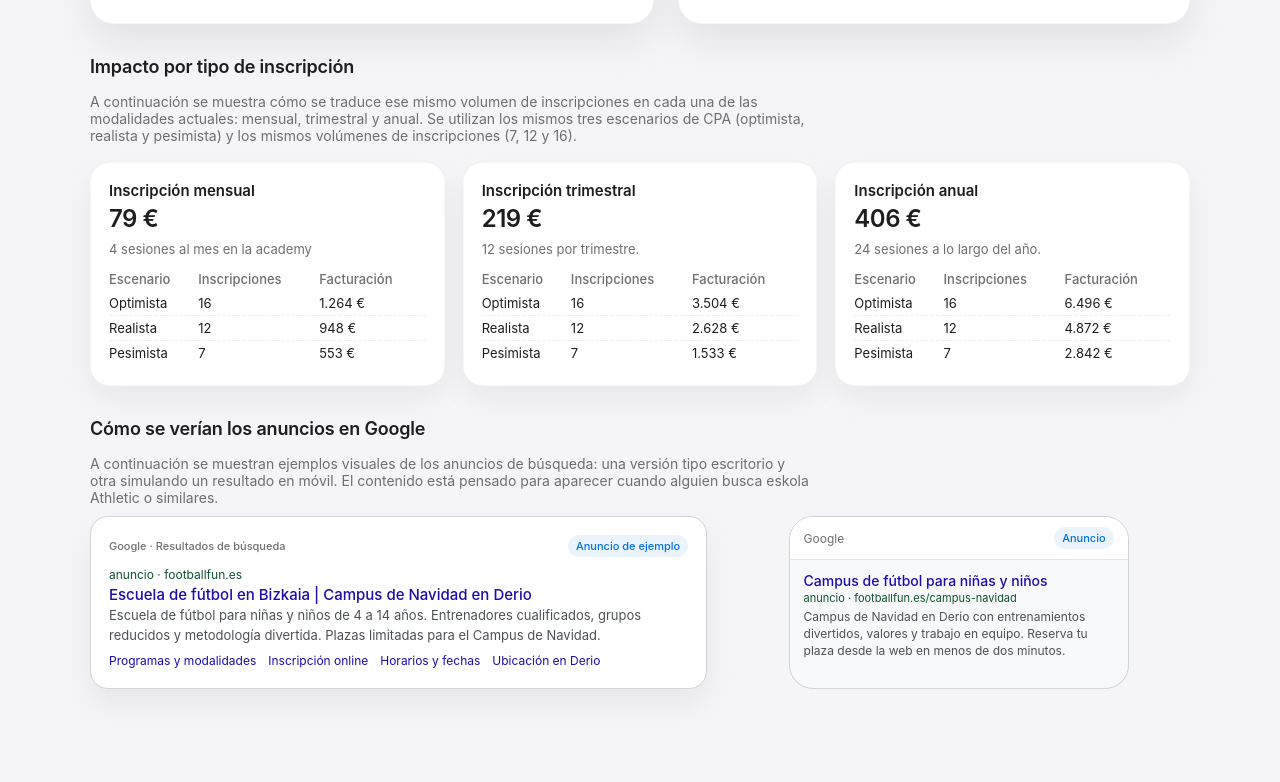
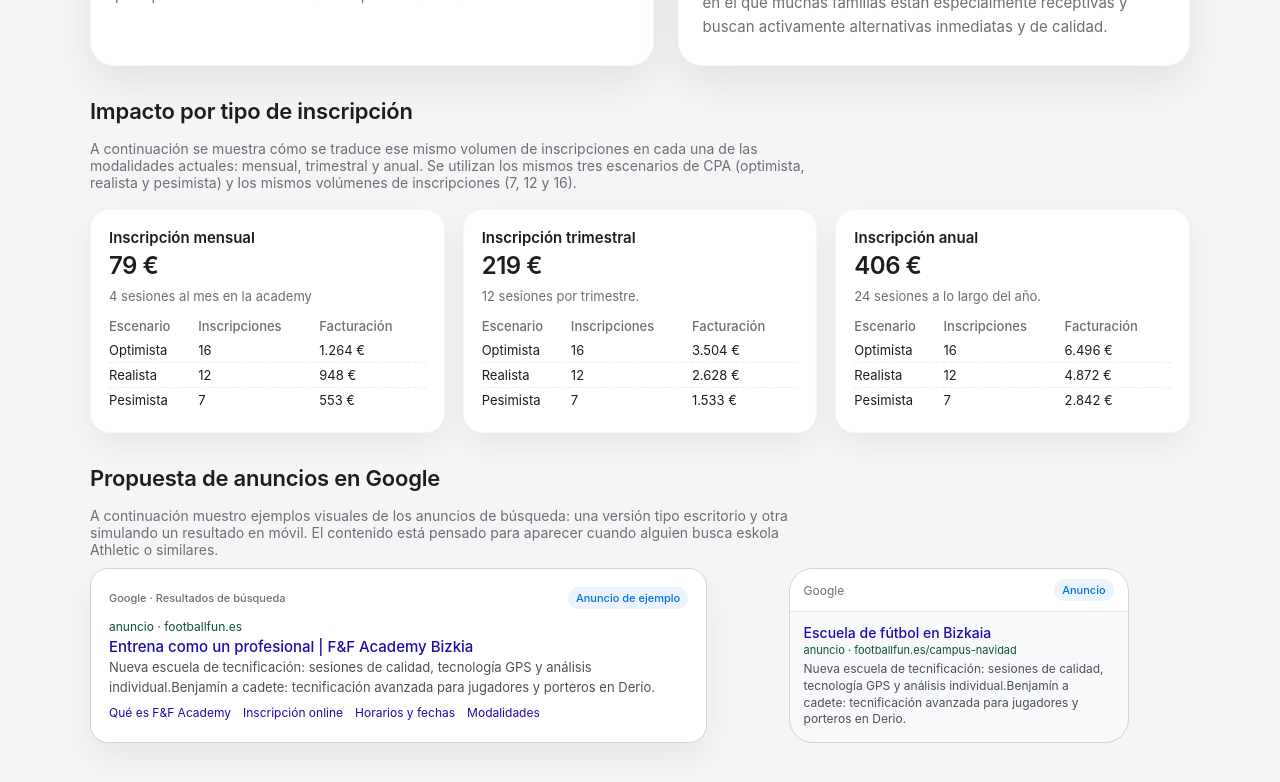
Before and after one commit to jmateos0003/googleads, a plain HTML site: page index.html in a window 1280 px wide. Shown: the part 634-1416 px from the top of the page. Drawn offline with Linux system fonts and the light colour scheme; some icons are missing.

Commit message:
Update index.html

```diff
--- a/index.html
+++ b/index.html
@@ -1,3 +1,4 @@
+
 <!doctype html>
 <html lang="es">
 <head>
@@ -102,7 +103,7 @@
     }
 
     .ff-card p {
-      font-size: 14px;
+      font-size: 15px;
       line-height: 1.6;
       color: var(--text-secondary);
     }
@@ -188,7 +189,7 @@
     }
 
     .ff-section-title {
-      font-size: 18px;
+      font-size: 22px;
       font-weight: 600;
       margin: 32px 0 16px;
       letter-spacing: -.01em;
@@ -577,9 +578,9 @@
 
     <!-- MOCKUPS DE ANUNCIOS GOOGLE ADS -->
     <section aria-labelledby="ads-title">
-      <h2 class="ff-section-title" id="ads-title">Cómo se verían los anuncios en Google</h2>
+      <h2 class="ff-section-title" id="ads-title">Propuesta de anuncios en Google</h2>
       <p style="font-size:14px;color:var(--text-secondary);max-width:720px;">
-        A continuación se muestran ejemplos visuales de los anuncios de búsqueda: una versión tipo
+        A continuación muestro ejemplos visuales de los anuncios de búsqueda: una versión tipo
         escritorio y otra simulando un resultado en móvil. El contenido está pensado para aparecer cuando
         alguien busca eskola Athletic o similares.
       </p>
@@ -595,18 +596,17 @@
           <div class="ff-ad-result">
             <div class="ff-ad-url">anuncio · footballfun.es</div>
             <a href="#" class="ff-ad-headline">
-              Escuela de fútbol en Bizkaia | Campus de Navidad en Derio
+              Entrena como un profesional | F&F Academy Bizkia
             </a>
             <div class="ff-ad-desc">
-              Escuela de fútbol para niñas y niños de 4 a 14 años. Entrenadores cualificados,
-              grupos reducidos y metodología divertida. Plazas limitadas para el Campus de Navidad.
+              Nueva escuela de tecnificación: sesiones de calidad, tecnología GPS y análisis individual.Benjamín a cadete: tecnificación avanzada para jugadores y porteros en Derio.
             </div>
 
             <div class="ff-ad-sitelinks" aria-label="Enlaces de sitio">
-              <a href="#">Programas y modalidades</a>
+              <a href="#">Qué es F&F Academy</a>
               <a href="#">Inscripción online</a>
               <a href="#">Horarios y fechas</a>
-              <a href="#">Ubicación en Derio</a>
+              <a href="#">Modalidades</a>
             </div>
           </div>
         </article>
@@ -619,12 +619,11 @@
           </div>
           <div class="ff-ad-mobile-body">
             <div class="ff-ad-mobile-headline">
-              Campus de fútbol para niñas y niños
+              Escuela de fútbol en Bizkaia
             </div>
             <div class="ff-ad-mobile-url">anuncio · footballfun.es/campus-navidad</div>
             <div class="ff-ad-mobile-desc">
-              Campus de Navidad en Derio con entrenamientos divertidos, valores y trabajo en equipo.
-              Reserva tu plaza desde la web en menos de dos minutos.
+              Nueva escuela de tecnificación: sesiones de calidad, tecnología GPS y análisis individual.Benjamín a cadete: tecnificación avanzada para jugadores y porteros en Derio.
             </div>
           </div>
         </article>
```
